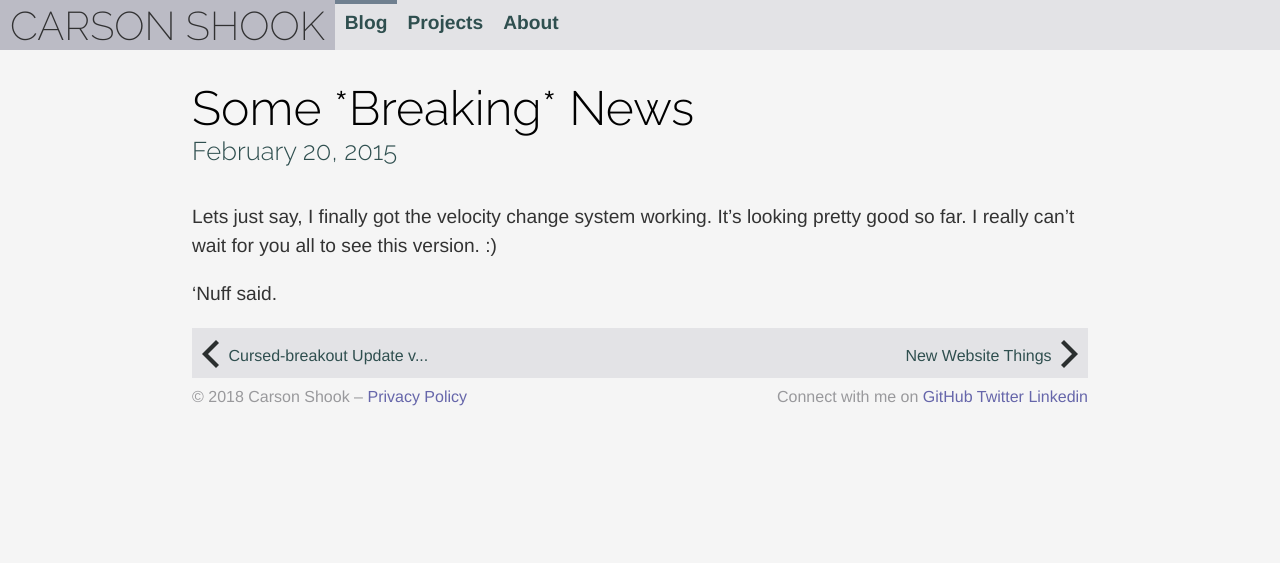
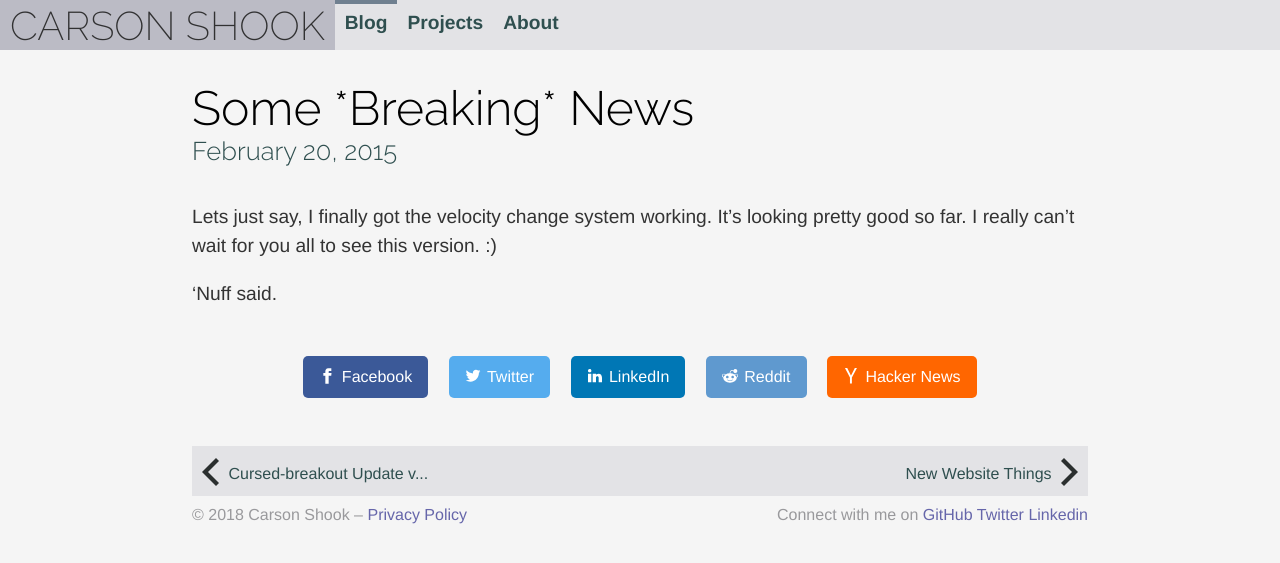
Before and after one commit to Carson-Shook/carson-shook.github.io, a Jekyll site: the page built from _posts/2015-02-20-Some-Breaking-News.md, in a window 1280 px wide. Shown: the top 563 px of the page. Built offline with Jekyll 4.4.1, drawn with Linux system fonts in a browser that asks for light colours; comment, search, counter and statistics services are not loaded.

Commit message:
Replaced Disqus with non-tracking share buttons.
carsonshook.com is now using modified versions of the buttons in this
repo https://github.com/mxstbr/sharingbuttons.io
They should be non-tracking and require no cross-site scripting or
GET/POST requests on pageload.

```diff
--- a/_layouts/post.html
+++ b/_layouts/post.html
@@ -17,19 +17,35 @@ layout: default
 </article>
 <div class="comments">
     {% if page.comments %}
-    <div id="disqus_thread"></div>
-    <script type="text/javascript">
-        /* * * CONFIGURATION VARIABLES * * */
-        var disqus_shortname = 'carson-shook';
+        <!-- Sharingbutton Facebook -->
+        <a class="resp-sharing-button__link" href=https://facebook.com/sharer/sharer.php?u=https%3A%2F%2Fwww.carsonshook.com{{ page.url | cgi_escape }} target="_blank" aria-label="Facebook">
+            <div class="resp-sharing-button resp-sharing-button--facebook resp-sharing-button--medium"><div aria-hidden="true" class="resp-sharing-button__icon resp-sharing-button__icon--solid">
+            <svg xmlns="http://www.w3.org/2000/svg" viewBox="0 0 24 24"><path d="M18.77 7.46H14.5v-1.9c0-.9.6-1.1 1-1.1h3V.5h-4.33C10.24.5 9.5 3.44 9.5 5.32v2.15h-3v4h3v12h5v-12h3.85l.42-4z"/></svg></div>Facebook</div>
+        </a>
 
-        /* * * DON'T EDIT BELOW THIS LINE * * */
-        (function() {
-         var dsq = document.createElement('script'); dsq.type = 'text/javascript'; dsq.async = true;
-         dsq.src = '//' + disqus_shortname + '.disqus.com/embed.js';
-         (document.getElementsByTagName('head')[0] || document.getElementsByTagName('body')[0]).appendChild(dsq);
-         })();
-        </script>
-    <noscript>Please enable JavaScript to view the <a href="https://disqus.com/?ref_noscript" rel="nofollow">comments powered by Disqus.</a></noscript>
+        <!-- Sharingbutton Twitter -->
+        <a class="resp-sharing-button__link" href="https://twitter.com/intent/tweet/?text={{ page.title }}&amp;url=https%3A%2F%2Fwww.carsonshook.com{{ page.url | cgi_escape }}" target="_blank" aria-label="Twitter">
+            <div class="resp-sharing-button resp-sharing-button--twitter resp-sharing-button--medium"><div aria-hidden="true" class="resp-sharing-button__icon resp-sharing-button__icon--solid">
+            <svg xmlns="http://www.w3.org/2000/svg" viewBox="0 0 24 24"><path d="M23.44 4.83c-.8.37-1.5.38-2.22.02.93-.56.98-.96 1.32-2.02-.88.52-1.86.9-2.9 1.1-.82-.88-2-1.43-3.3-1.43-2.5 0-4.55 2.04-4.55 4.54 0 .36.03.7.1 1.04-3.77-.2-7.12-2-9.36-4.75-.4.67-.6 1.45-.6 2.3 0 1.56.8 2.95 2 3.77-.74-.03-1.44-.23-2.05-.57v.06c0 2.2 1.56 4.03 3.64 4.44-.67.2-1.37.2-2.06.08.58 1.8 2.26 3.12 4.25 3.16C5.78 18.1 3.37 18.74 1 18.46c2 1.3 4.4 2.04 6.97 2.04 8.35 0 12.92-6.92 12.92-12.93 0-.2 0-.4-.02-.6.9-.63 1.96-1.22 2.56-2.14z"/></svg></div>Twitter</div>
+        </a>
+
+        <!-- Sharingbutton LinkedIn -->
+        <a class="resp-sharing-button__link" href="https://www.linkedin.com/shareArticle?mini=true&amp;url=https%3A%2F%2Fwww.carsonshook.com{{ page.url | cgi_escape }}&amp;title={{ page.title }}&amp;summary={{ page.content | strip_html | truncatewords: 80 | cgi_escape }}&amp;source=https%3A%2F%2Fwww.carsonshook.com" target="_blank" aria-label="LinkedIn">
+            <div class="resp-sharing-button resp-sharing-button--linkedin resp-sharing-button--medium"><div aria-hidden="true" class="resp-sharing-button__icon resp-sharing-button__icon--solid">
+            <svg xmlns="http://www.w3.org/2000/svg" viewBox="0 0 24 24"><path d="M6.5 21.5h-5v-13h5v13zM4 6.5C2.5 6.5 1.5 5.3 1.5 4s1-2.4 2.5-2.4c1.6 0 2.5 1 2.6 2.5 0 1.4-1 2.5-2.6 2.5zm11.5 6c-1 0-2 1-2 2v7h-5v-13h5V10s1.6-1.5 4-1.5c3 0 5 2.2 5 6.3v6.7h-5v-7c0-1-1-2-2-2z"/></svg></div>LinkedIn</div>
+        </a>
+
+        <!-- Sharingbutton Reddit -->
+        <a class="resp-sharing-button__link" href="https://reddit.com/submit/?url=https%3A%2F%2Fwww.carsonshook.com{{ page.url | cgi_escape }}" target="_blank" aria-label="Reddit">
+            <div class="resp-sharing-button resp-sharing-button--reddit resp-sharing-button--medium"><div aria-hidden="true" class="resp-sharing-button__icon resp-sharing-button__icon--solid">
+            <svg xmlns="http://www.w3.org/2000/svg" viewBox="0 0 24 24"><path d="M24 11.5c0-1.65-1.35-3-3-3-.96 0-1.86.48-2.42 1.24-1.64-1-3.75-1.64-6.07-1.72.08-1.1.4-3.05 1.52-3.7.72-.4 1.73-.24 3 .5C17.2 6.3 18.46 7.5 20 7.5c1.65 0 3-1.35 3-3s-1.35-3-3-3c-1.38 0-2.54.94-2.88 2.22-1.43-.72-2.64-.8-3.6-.25-1.64.94-1.95 3.47-2 4.55-2.33.08-4.45.7-6.1 1.72C4.86 8.98 3.96 8.5 3 8.5c-1.65 0-3 1.35-3 3 0 1.32.84 2.44 2.05 2.84-.03.22-.05.44-.05.66 0 3.86 4.5 7 10 7s10-3.14 10-7c0-.22-.02-.44-.05-.66 1.2-.4 2.05-1.54 2.05-2.84zM2.3 13.37C1.5 13.07 1 12.35 1 11.5c0-1.1.9-2 2-2 .64 0 1.22.32 1.6.82-1.1.85-1.92 1.9-2.3 3.05zm3.7.13c0-1.1.9-2 2-2s2 .9 2 2-.9 2-2 2-2-.9-2-2zm9.8 4.8c-1.08.63-2.42.96-3.8.96-1.4 0-2.74-.34-3.8-.95-.24-.13-.32-.44-.2-.68.15-.24.46-.32.7-.18 1.83 1.06 4.76 1.06 6.6 0 .23-.13.53-.05.67.2.14.23.06.54-.18.67zm.2-2.8c-1.1 0-2-.9-2-2s.9-2 2-2 2 .9 2 2-.9 2-2 2zm5.7-2.13c-.38-1.16-1.2-2.2-2.3-3.05.38-.5.97-.82 1.6-.82 1.1 0 2 .9 2 2 0 .84-.53 1.57-1.3 1.87z"/></svg></div>Reddit</div>
+        </a>
+
+        <!-- Sharingbutton Hacker News -->
+        <a class="resp-sharing-button__link" href="https://news.ycombinator.com/submitlink?u=https%3A%2F%2Fwww.carsonshook.com{{ page.url | cgi_escape }}&amp;t={{ page.title }}" target="_blank" aria-label="Hacker News">
+            <div class="resp-sharing-button resp-sharing-button--hackernews resp-sharing-button--medium"><div aria-hidden="true" class="resp-sharing-button__icon resp-sharing-button__icon--solid">
+            <svg xmlns="http://www.w3.org/2000/svg" viewBox="0 0 140 140"><path fill-rule="evenodd" d="M60.94 82.314L17 0h20.08l25.85 52.093c.397.927.86 1.888 1.39 2.883.53.994.995 2.02 1.393 3.08.265.4.463.764.596 1.095.13.334.262.63.395.898.662 1.325 1.26 2.618 1.79 3.877.53 1.26.993 2.42 1.39 3.48 1.06-2.254 2.22-4.673 3.48-7.258 1.26-2.585 2.552-5.27 3.877-8.052L103.49 0h18.69L77.84 83.308v53.087h-16.9v-54.08z"></path></svg></div>Hacker News</div>
+        </a>
     {% endif %}
 </div>
 <div class="pagination">
--- a/privacypolicy/index.html
+++ b/privacypolicy/index.html
@@ -17,7 +17,7 @@
                 <h3>Intro</h3>
                 <p>This privacy policy (known herein as "this document") is an agreement between you (known herein as "the user", "you", or "yourself") and carsonshook.com or any of its subdomains (known herein as "the website" or "this website") as well as an agreement to use any applications, utilities, or resources found on this website. By continuing to use this website, you are agreeing to the terms and conditions laid out in this document. If you do not agree to the terms and conditions laid out in this document, please cease use of this website or any of its contents that you find disagreeable. This document also outlines the terms and conditions of direct communication with Carson Shook (known herein as "the owner"). If you would like to scrub all data related to yourself, please see the section below, titled "Your Data Rights," for instructions. The contents of this agreement are subject to change in the future, and if possible you will be notified when they do either directly, or passively through Twitter if you follow the owner at the account listed in the footer of this website.</p>
                 <h3>The Website (carsonshook.com)</h3>
-                <p>This website makes no absolute guarantees of privacy, but does its best to ensure that little to no data is collected about the user. The website makes use of several third parties to supply the services found within, most notably GitHub, on which the site is hosted, and GitHub may make use of user tracking (such as IP address or other info) not explicitly stated in this document. This website also makes use of Cloudflare, which may track and store IP address or other info. This website does not purposefully store cookies or session data about the user, except as required by third party services (such as Disqus for the comment system on this website's blog). No other part of the website makes use of the user's data, and thus no other data is collected, and none of the previously stated data is stored by the owner of this website. Any embedded resources or outgoing links (such as those in the footer or contained in blog posts) are not governed by this document and adhere to the privacy policies found on the websites embedded/linked to. This website does not make use of advertisements. In the unlikely event of a databreach, any users on which the website keeps data will be notified as soon as possible following the owner becoming aware of a breach.</p>
+                <p>This website makes no absolute guarantees of privacy, but does its best to ensure that little to no data is collected about the user. The website makes use of several third parties to supply the services found within, most notably GitHub, on which the site is hosted, and GitHub may make use of user tracking (such as IP address or other info) not explicitly stated in this document. This website also makes use of Cloudflare, which may track and store IP address or other info. This website does not purposefully store cookies or session data about the user. No other part of the website makes use of the user's data, and thus no other data is collected, and none of the previously stated data is stored by the owner of this website. Any embedded resources or outgoing links (such as those in the footer or contained in blog posts) are not governed by this document and adhere to the privacy policies found on the websites embedded/linked to. This website does not make use of advertisements. In the unlikely event of a databreach, any users on which the website keeps data will be notified as soon as possible following the owner becoming aware of a breach.</p>
                 <h3>Projects and Resources</h3>
                 <p>The projects and resources available on this website do their best to avoid data collection, and in fact, the majority only ever live locally on your machine. The data they produce belongs to you and is not shared with third parties. That said, the following projects make no guarantees to privacy as they are designed to store data or work with third parties:</p>
                 <ul>
@@ -55,7 +55,7 @@
                     <li>
                         <b>Disqus</b>
                         <br>
-                        Used to to allow comments on blog posts. If the user makes use of this commenting system, then they are bound by any agreements to terms and conditions that they have made with Disqus. The data currently included is limited to the contents of comments and the name of commenting users as the owner of this site does not currently have a premium Disqus account. The owner does not have any additional cookies or other forms of user tracking/targeting enabled on principle, because the owner does not believe that it is ethical to track users outside of their use of the owners services. Disqus has also recommends that users interested should contact them at <a href="https://disqus.com/support/">https://disqus.com/support</a> for a full list of all of their data Disqus has stored.
+                        Disqus is no longer used by this website because the owner disagreed with their speech policy. This bullet will be removed entirely the next time that the website is updated. If you believe the Disqus has any data about you that you would like removed, it is recommended that users contact them at <a href="https://disqus.com/support/">https://disqus.com/support</a> for a full list of all of their data Disqus has stored.
                         <br>
                         <a href="https://help.disqus.com/terms-and-policies/disqus-privacy-policy">https://help.disqus.com/terms-and-policies/disqus-privacy-policy</a>
                     </li>
--- a/style1.css
+++ b/style1.css
@@ -521,6 +521,208 @@ div#article>div>div>div>img {
     vertical-align: -40%;
     padding-left: 4px;
 }
+.comments {
+    text-align: center;
+    margin-top: 2em;
+    margin-bottom: 2em;
+}
+
+/* Sharingbutton CSS */
+.resp-sharing-button__link,
+.resp-sharing-button__icon {
+  display: inline-block
+}
+
+.resp-sharing-button__link {
+  text-decoration: none;
+  color: #fff;
+  margin: 1em 0.5em;
+}
+
+.resp-sharing-button__link:hover {
+    text-decoration: none;
+}
+
+.resp-sharing-button {
+  border-radius: 5px;
+  transition: 25ms ease-out;
+  padding: 0.75em 1em;
+  font-family: Helvetica Neue,Helvetica,Arial,sans-serif
+}
+
+.resp-sharing-button__icon svg {
+  width: 1em;
+  height: 1em;
+  margin-right: 0.4em;
+  vertical-align: top
+}
+
+.resp-sharing-button--small svg {
+  margin: 0;
+  vertical-align: middle
+}
+
+/* Non solid icons get a stroke */
+.resp-sharing-button__icon {
+  stroke: #fff;
+  fill: none
+}
+
+/* Solid icons get a fill */
+.resp-sharing-button__icon--solid,
+.resp-sharing-button__icon--solidcircle {
+  fill: #fff;
+  stroke: none
+}
+
+.resp-sharing-button--twitter {
+  background-color: #55acee
+}
+
+.resp-sharing-button--twitter:hover {
+  background-color: #2795e9
+}
+
+.resp-sharing-button--pinterest {
+  background-color: #bd081c
+}
+
+.resp-sharing-button--pinterest:hover {
+  background-color: #8c0615
+}
+
+.resp-sharing-button--facebook {
+  background-color: #3b5998
+}
+
+.resp-sharing-button--facebook:hover {
+  background-color: #2d4373
+}
+
+.resp-sharing-button--tumblr {
+  background-color: #35465C
+}
+
+.resp-sharing-button--tumblr:hover {
+  background-color: #222d3c
+}
+
+.resp-sharing-button--reddit {
+  background-color: #5f99cf
+}
+
+.resp-sharing-button--reddit:hover {
+  background-color: #3a80c1
+}
+
+.resp-sharing-button--google {
+  background-color: #dd4b39
+}
+
+.resp-sharing-button--google:hover {
+  background-color: #c23321
+}
+
+.resp-sharing-button--linkedin {
+  background-color: #0077b5
+}
+
+.resp-sharing-button--linkedin:hover {
+  background-color: #046293
+}
+
+.resp-sharing-button--email {
+  background-color: #777
+}
+
+.resp-sharing-button--email:hover {
+  background-color: #5e5e5e
+}
+
+.resp-sharing-button--xing {
+  background-color: #1a7576
+}
+
+.resp-sharing-button--xing:hover {
+  background-color: #114c4c
+}
+
+.resp-sharing-button--whatsapp {
+  background-color: #25D366
+}
+
+.resp-sharing-button--whatsapp:hover {
+  background-color: #1da851
+}
+
+.resp-sharing-button--hackernews {
+background-color: #FF6600
+}
+.resp-sharing-button--hackernews:hover, .resp-sharing-button--hackernews:focus {   background-color: #FB6200 }
+
+.resp-sharing-button--vk {
+  background-color: #507299
+}
+
+.resp-sharing-button--vk:hover {
+  background-color: #43648c
+}
+
+.resp-sharing-button--facebook {
+  background-color: #3b5998;
+  border-color: #3b5998;
+}
+
+.resp-sharing-button--facebook:hover,
+.resp-sharing-button--facebook:active {
+  background-color: #2d4373;
+  border-color: #2d4373;
+}
+
+.resp-sharing-button--twitter {
+  background-color: #55acee;
+  border-color: #55acee;
+}
+
+.resp-sharing-button--twitter:hover,
+.resp-sharing-button--twitter:active {
+  background-color: #2795e9;
+  border-color: #2795e9;
+}
+
+.resp-sharing-button--linkedin {
+  background-color: #0077b5;
+  border-color: #0077b5;
+}
+
+.resp-sharing-button--linkedin:hover,
+.resp-sharing-button--linkedin:active {
+  background-color: #046293;
+  border-color: #046293;
+}
+
+.resp-sharing-button--reddit {
+  background-color: #5f99cf;
+  border-color: #5f99cf;
+}
+
+.resp-sharing-button--reddit:hover,
+.resp-sharing-button--reddit:active {
+  background-color: #3a80c1;
+  border-color: #3a80c1;
+}
+
+.resp-sharing-button--hackernews {
+  background-color: #FF6600;
+  border-color: #FF6600;
+}
+
+.resp-sharing-button--hackernews:hover
+.resp-sharing-button--hackernews:active {
+  background-color: #FB6200;
+  border-color: #FB6200;
+}
+
 /* Media Query Differences */
 @media screen and (max-width: 667px),
 screen and (max-width: 667px) and (-webkit-min-device-pixel-ratio: 2),
```
Also changed, not shown: _layouts/layout.html (deleted, +0 -63 lines).
